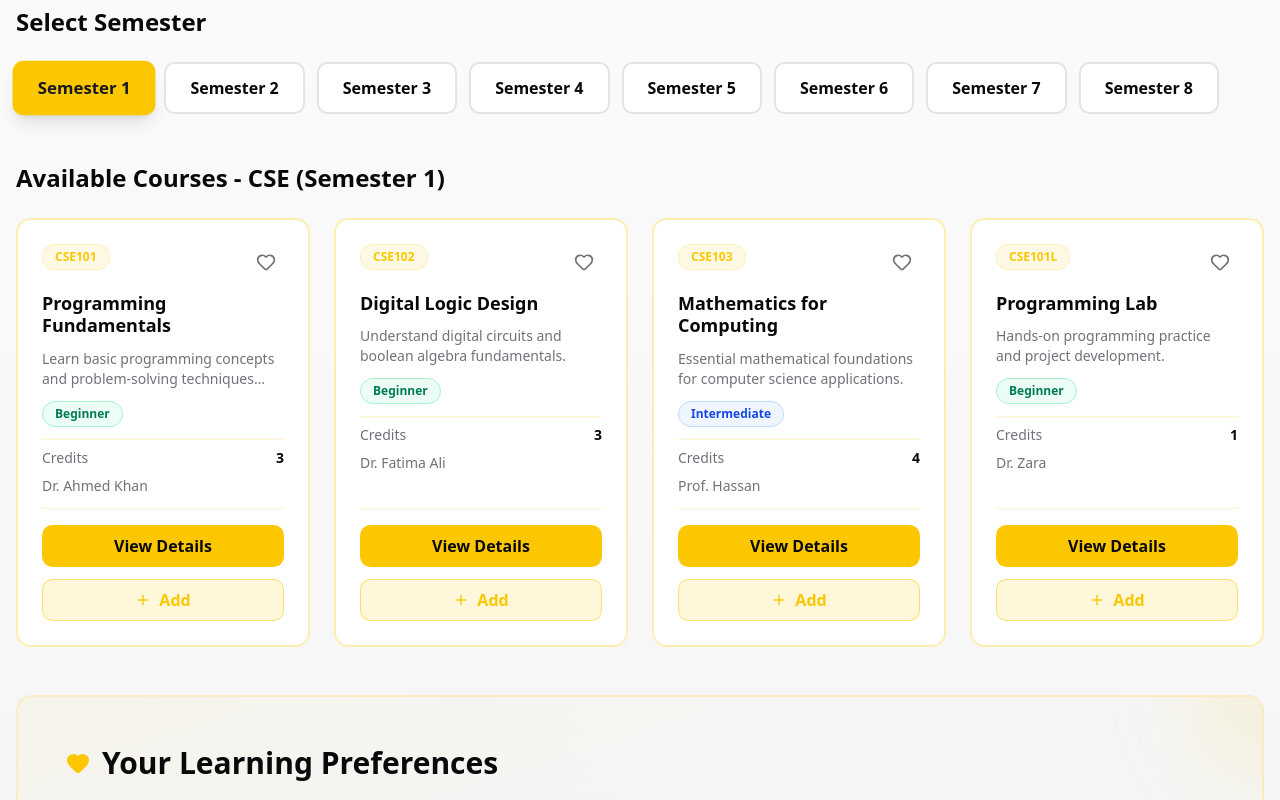
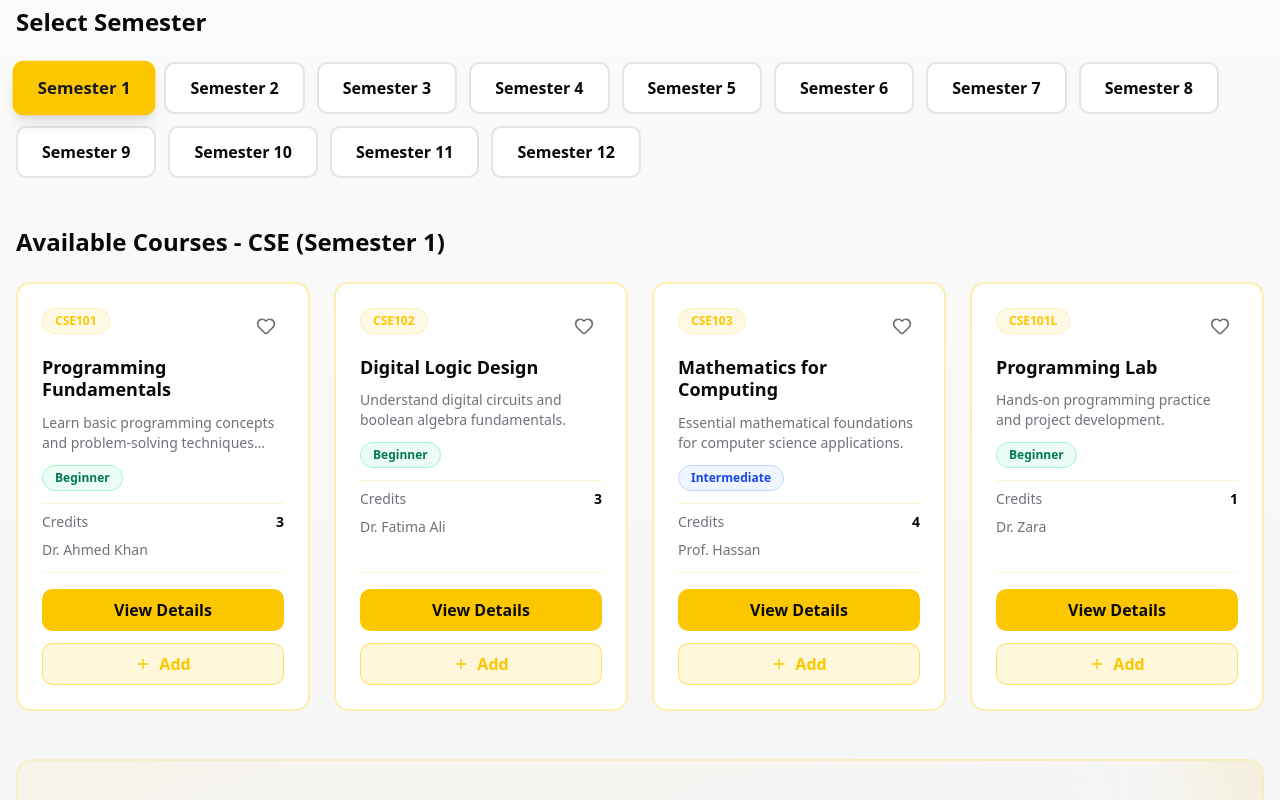
Before and after one commit to pronoy656/peer-path, a Next.js app: page /discover in a window 1280 px wide. Shown: the part 900-1700 px from the top of the page. Built offline with nearby package versions, Linux system fonts and the light colour scheme.

Commit message:
Improve tab system and card design

```diff
--- a/components/common/discover/semester-tabs/SemesterTabs.tsx
+++ b/components/common/discover/semester-tabs/SemesterTabs.tsx
@@ -17,7 +17,20 @@ export default function SemesterTabs({
   selectedSemester,
   onSelectSemester,
 }: SemesterTabsProps) {
-  const semesters = ["1", "2", "3", "4", "5", "6", "7", "8"];
+  const semesters = [
+    "1",
+    "2",
+    "3",
+    "4",
+    "5",
+    "6",
+    "7",
+    "8",
+    "9",
+    "10",
+    "11",
+    "12",
+  ];
 
   return (
     <div className="flex flex-wrap gap-3">
```
